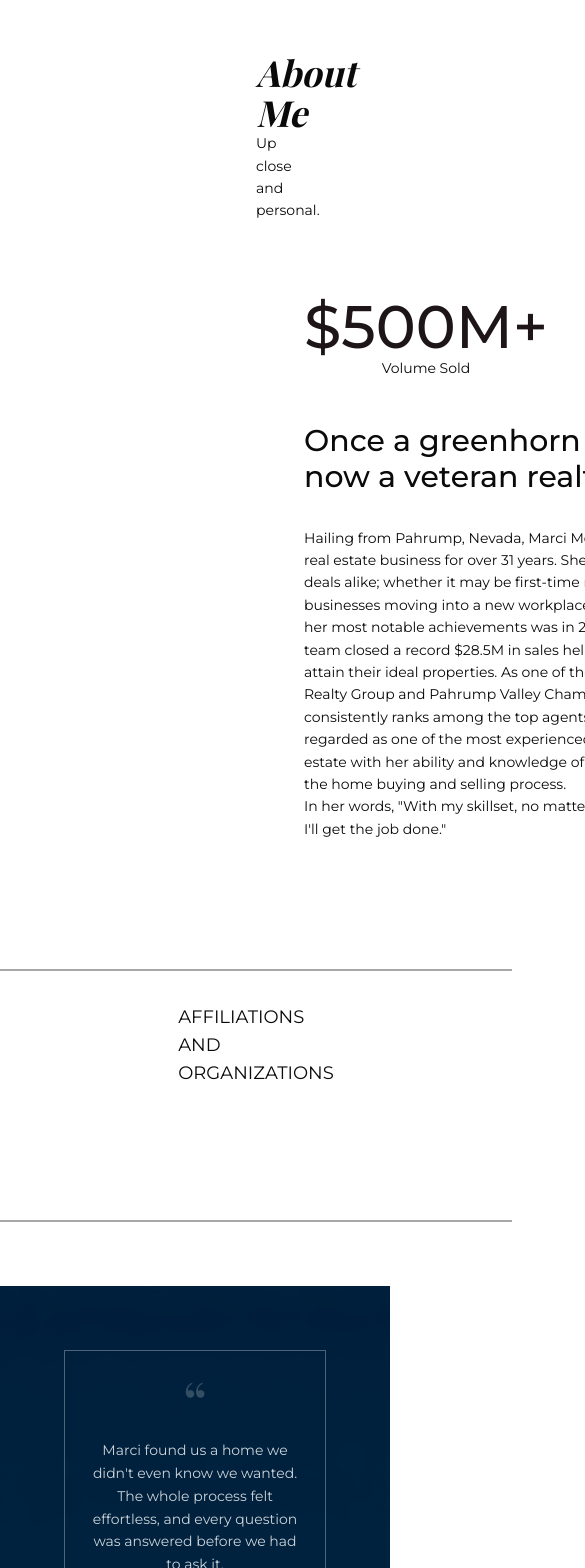
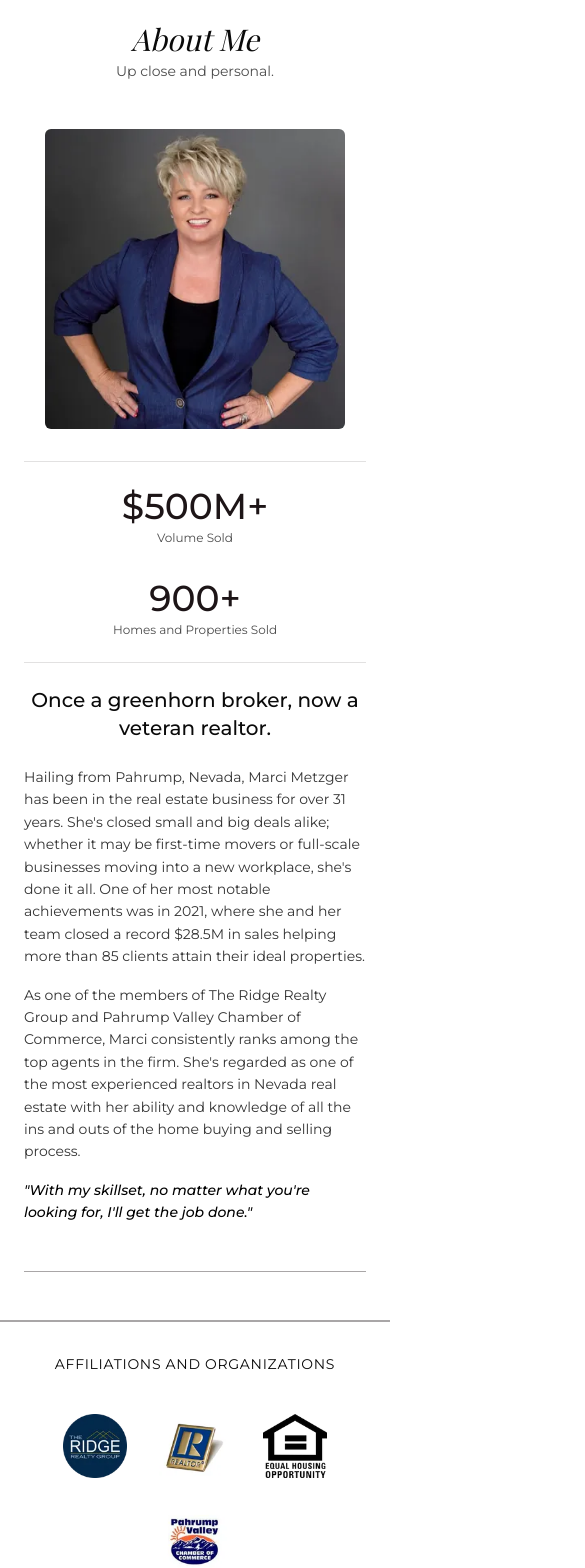
Before and after one commit to 999yohji/marcimetzger-revamp, a React (Vite) app: page / in a window 390 px wide. Shown: the part 3080-4648 px from the top of the page, 585 px wide, since content can reach past the window. Built offline with nearby package versions, Linux system fonts and the light colour scheme; a web font is replaced by a local one.

Commit message:
feat: implement responsiveness fixes to aboutme and affiliations
layout on smaller devices was breaking due to these components

```diff
--- a/src/components/AboutMe.tsx
+++ b/src/components/AboutMe.tsx
@@ -24,36 +24,56 @@ const AboutMe = () => {
   }, { scope: container })
 
   return (
-    <div ref={container} className="min-h-[70svh] flex flex-col gap-16 px-64 py-16">
+    // Replaced px-64 with responsive padding (px-6 sm:px-12 lg:px-24 xl:px-48) and added overflow-hidden to prevent GSAP scrollbars
+    <div ref={container} className="min-h-[70svh] flex flex-col gap-12 sm:gap-16 px-6 sm:px-12 lg:px-24 xl:px-36 py-12 sm:py-16 overflow-hidden">
 
       <hr className='border-[#1D151760]' />
 
-      <div className="reveal">
-        <h1><i>About Me</i></h1>
-        <p>Up close and personal.</p>
+      <div className="reveal text-center md:text-left">
+        <h1 className='text-3xl sm:text-4xl lg:text-5xl font-normal'><i>About Me</i></h1>
+        <p className='text-sm sm:text-base text-black/70 mt-1'>Up close and personal.</p>
       </div>
 
-      <div className='flex px-4 gap-8'>
-        <img src={selfPhoto} alt="Marci's Portrait" className='reveal' />
-        <div className='flex flex-col gap-8'>
-          <div className='flex justify-center gap-16'>
-            <div className='reveal flex-center flex-col'>
-              <h1 className='font-[Montserrat] text-[#1D1517] text-6xl font-medium'>$500M+</h1>
-              <p className='text-center'>Volume Sold</p>
+      {/* Main Content Layout: Stacks vertically on mobile/tablet (flex-col), side-by-side on large screens (lg:flex-row) */}
+      <div className='flex flex-col lg:flex-row items-center lg:items-start gap-8 lg:gap-12'>
+
+        {/* Profile Image with fixed aspect ratio / max-width so it never overflows */}
+        <img
+          src={selfPhoto}
+          alt="Marci's Portrait"
+          className='reveal w-full max-w-[300px] sm:max-w-[360px] lg:max-w-[380px] rounded-sm object-cover shrink-0'
+        />
+
+        <div className='flex flex-col gap-6 sm:gap-8 flex-1'>
+
+          {/* Stats Row: Stacks vertically on tiny screens, side-by-side on sm+ */}
+          <div className='flex flex-col sm:flex-row justify-center lg:justify-start gap-8 sm:gap-16 border-y border-[#1D151720] py-6'>
+            <div className='reveal flex-center flex-col text-center'>
+              <h2 className='font-[Montserrat] text-[#1D1517] text-4xl sm:text-5xl lg:text-6xl font-medium'>$500M+</h2>
+              <p className='text-center text-xs sm:text-sm text-black/70 mt-1'>Volume Sold</p>
             </div>
-            <div className='reveal flex-center flex-col'>
-              <h1 className='font-[Montserrat] text-[#1D1517] text-6xl font-medium'>900+</h1>
-              <p className='text-center'>Homes and Properties Sold</p>
+            <div className='reveal flex-center flex-col text-center'>
+              <h2 className='font-[Montserrat] text-[#1D1517] text-4xl sm:text-5xl lg:text-6xl font-medium'>900+</h2>
+              <p className='text-center text-xs sm:text-sm text-black/70 mt-1'>Homes and Properties Sold</p>
             </div>
           </div>
 
-          <h1 className='reveal font-[Montserrat] text-3xl font-medium'>Once a greenhorn broker, now a veteran realtor.</h1>
+          <h2 className='reveal font-[Montserrat] text-xl sm:text-2xl lg:text-3xl font-medium leading-snug text-center lg:text-left'>
+            Once a greenhorn broker, now a veteran realtor.
+          </h2>
 
-          <div className='reveal'>
-            <p>Hailing from Pahrump, Nevada, Marci Metzger has been in the real estate business for over 31 years. She's closed small and big deals alike; whether it may be first-time movers or full-scale businesses moving into a new workplace, she's done it all. One of her most notable achievements was in 2021, where she and her team closed a record $28.5M in sales helping more than 85 clients attain their ideal properties.
+          <div className='reveal space-y-4 text-sm sm:text-base text-black/80 leading-relaxed text-left'>
+            <p>
+              Hailing from Pahrump, Nevada, Marci Metzger has been in the real estate business for over 31 years. She's closed small and big deals alike; whether it may be first-time movers or full-scale businesses moving into a new workplace, she's done it all. One of her most notable achievements was in 2021, where she and her team closed a record $28.5M in sales helping more than 85 clients attain their ideal properties.
+            </p>
+            <p>
               As one of the members of The Ridge Realty Group and Pahrump Valley Chamber of Commerce, Marci consistently ranks among the top agents in the firm. She's regarded as one of the most experienced realtors in Nevada real estate with her ability and knowledge of all the ins and outs of the home buying and selling process.
-              <br />In her words, "With my skillset, no matter what you're looking for, I'll get the job done."</p>
+            </p>
+            <p className='italic font-medium text-black'>
+              "With my skillset, no matter what you're looking for, I'll get the job done."
+            </p>
           </div>
+
         </div>
       </div>
 
--- a/src/components/Affiliations.tsx
+++ b/src/components/Affiliations.tsx
@@ -23,13 +23,14 @@ const Affiliations = () => {
         trigger: container.current,
         start: 'top 70%',
       },
-    }),
+    })
+
     gsap.from('.x-swipe', {
-        x: -80,
+      x: -50, // Reduced slightly so it stays cleaner on mobile
       opacity: 0,
       duration: 1,
       ease: 'power3.out',
-        stagger: 0.2,
+      stagger: 0.15,
       scrollTrigger: {
         trigger: container.current,
         start: 'top 70%',
@@ -38,19 +39,25 @@ const Affiliations = () => {
   }, { scope: container })
 
   return (
-    <div ref={container} className="pb-16">
-      <div className='min-h-[30svh] border-[#1D151760] border-y-2 px-64 py-8 flex flex-col gap-8'>
-        <div className="flex-center pb-4"> {/* janky spacing, look into this later */}
-          <p className="reveal text-lg">AFFILIATIONS AND ORGANIZATIONS</p>
+    // Added overflow-hidden here to trap the GSAP x-swipe animation and stop horizontal whitespace!
+    <div ref={container} className="pb-16 overflow-hidden">
+      {/* Replaced px-64 with responsive padding: px-6 sm:px-12 lg:px-24 xl:px-48 */}
+      <div className='min-h-[30svh] border-[#1D151760] border-y-2 px-6 sm:px-12 lg:px-24 xl:px-48 py-8 flex flex-col gap-8'>
+
+        <div className="flex-center pb-2">
+          <p className="reveal text-sm sm:text-base lg:text-lg tracking-wider text-center">AFFILIATIONS AND ORGANIZATIONS</p>
         </div>
+
         <div>
-          <div className="flex w-full justify-evenly items-center">
-            <img src={ridge} className='x-swipe' alt="The Ridge Realty Group" />
-            <img src={realtor} className='x-swipe' alt="Realtor" />
-            <img src={eqo} className='x-swipe' alt="Equal Housing Opportunity" />
-            <img src={pahrump} className='x-swipe' alt="Pahrump Valley Chamber of Commerce" />
+          {/* Changed to flex-wrap and gap so logos stack/wrap cleanly on smaller screens instead of overflowing */}
+          <div className="flex flex-wrap lg:flex-nowrap w-full justify-center lg:justify-between items-center gap-8 lg:gap-4">
+            <img src={ridge} className='x-queries x-swipe max-h-16 sm:max-h-20 object-contain' alt="The Ridge Realty Group" />
+            <img src={realtor} className='x-swipe max-h-16 sm:max-h-20 object-contain' alt="Realtor" />
+            <img src={eqo} className='x-swipe max-h-16 sm:max-h-20 object-contain' alt="Equal Housing Opportunity" />
+            <img src={pahrump} className='x-swipe max-h-16 sm:max-h-20 object-contain' alt="Pahrump Valley Chamber of Commerce" />
           </div>
         </div>
+
       </div>
     </div>
   )
```
Lines whose indentation alone changed are shown as unchanged.
